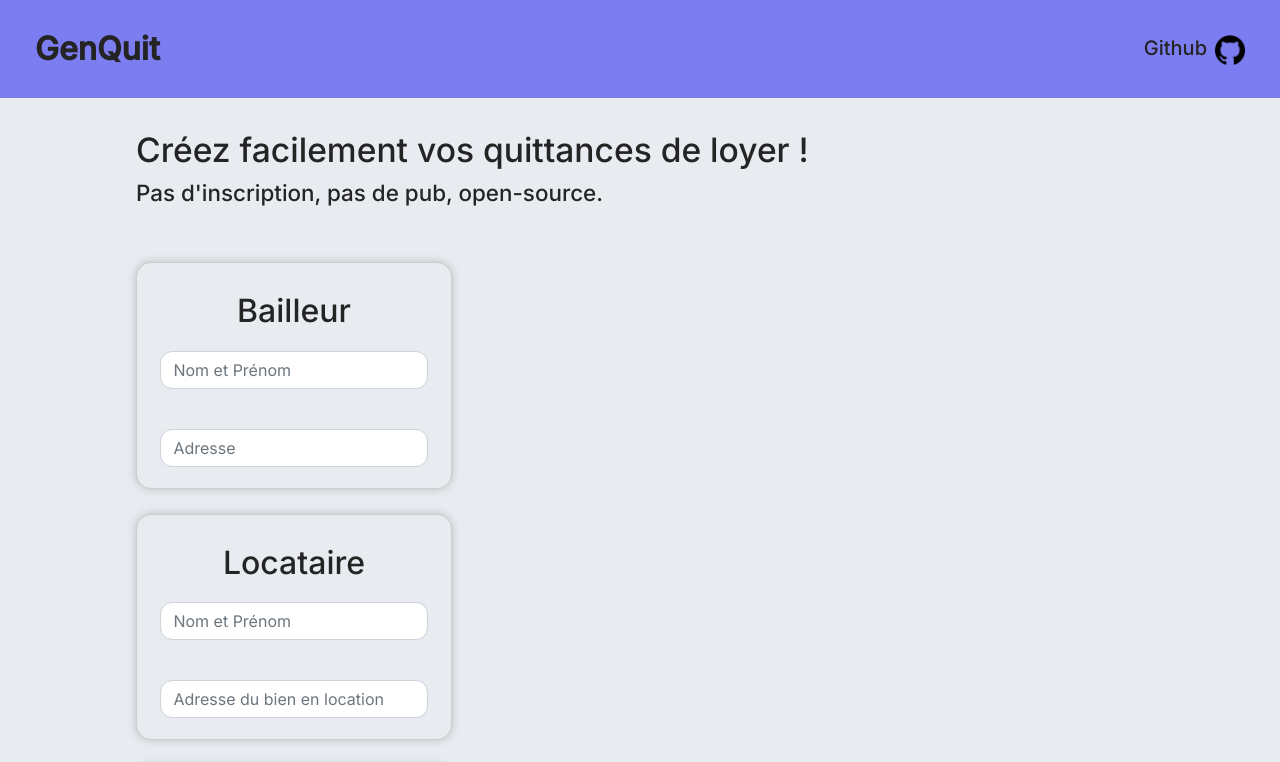
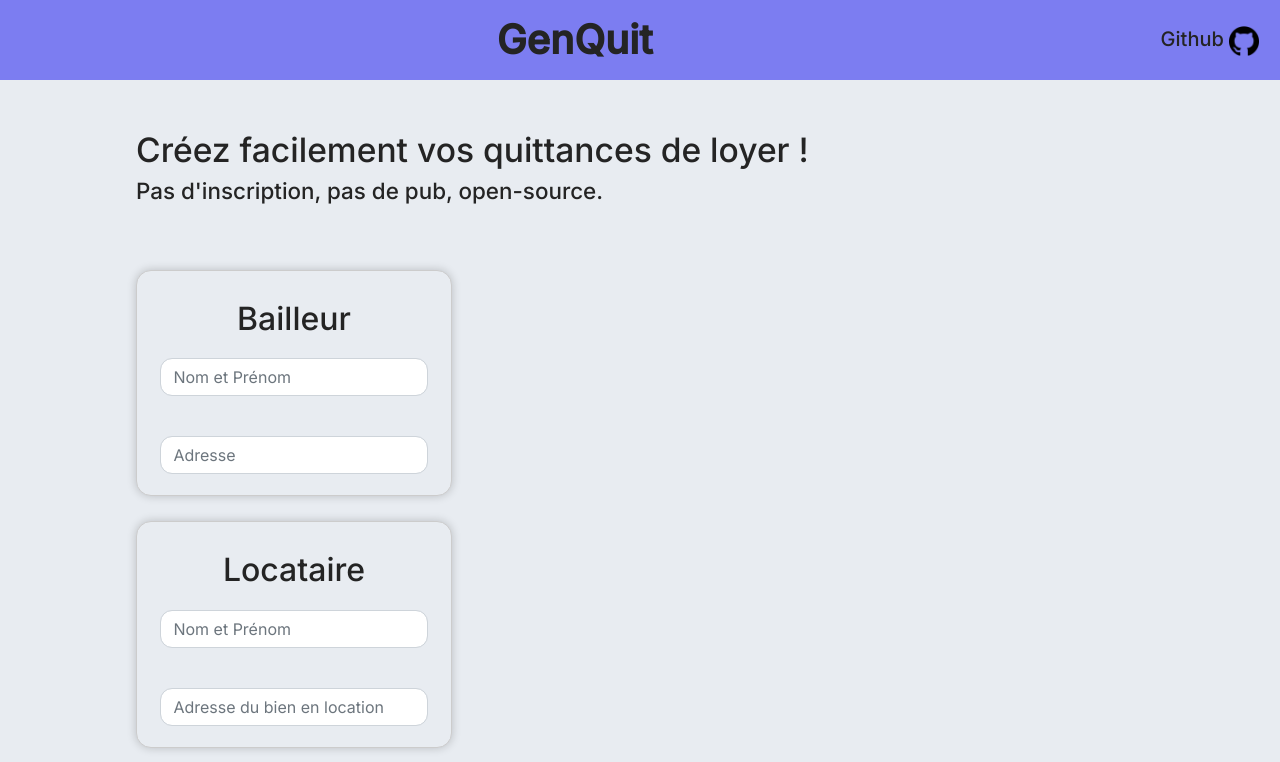
Before and after one commit to Rayanworkout/GenQuit-Generateur-de-Quittances, a plain HTML site: page index.html in a window 1280 px wide. Shown: the top 762 px of the page. Drawn offline with nearby package versions, Linux system fonts and the light colour scheme.

Commit message:
enhanced navbar

```diff
--- a/index.html
+++ b/index.html
@@ -24,17 +24,13 @@
 </head>
 
 <body id="body">
-    <nav class="navbar navbar-expand-lg fixed-top my-navbar">
-        <div class="container-fluid">
-            <a class="navbar-brand title" href="#" id="navbar-title" target="_blank">GenQuit</a>
-
-            <div class="collapse navbar-collapse" id="navbarNavAltMarkup">
-                <div class="navbar-nav ml-auto" id="github">
-                    <a class="github" href="https://github.com/Rayanworkout/GenQuit-Generateur-de-Quittances"
-                        target="_blank">Github<img src="static/img/github-logo.png" class="github-logo"
-                            alt="Github logo"></a>
-                </div>
-            </div>
+    <nav class="navbar navbar-light my-navbar justify-content-between">
+        <a class="navbar-brand" href="#" id="navbar-title">
+            GenQuit
+        </a>
+        <div class="d-flex">
+            <a class="nav-link" href="https://github.com/Rayanworkout/GenQuit-Generateur-de-Quittances" target="_blank" id="github">Github <img
+                    src="static/img/github-logo.png" width="30" height="30" class="d-inline-block" alt=""></a>
         </div>
     </nav>
     <div class="container col-8" id="titles-container">
--- a/static/css/style.css
+++ b/static/css/style.css
@@ -48,71 +48,39 @@
     }
 
     #github {
-        /* display: none; */
-        position: inherit;
-    }
-}
-
-/* md */
-@media (max-width: 768px) {
-    .container {
-        max-width: 640px;
-    }
-}
-
-/* sm */
-@media (max-width: 640px) {
-    .container {
-        max-width: 475px;
-    }
-}
-
-/* xs */
-@media (max-width: 475px) {
-    .container {
-        width: 100%;
+        display: none;
     }
 }
 
 
-
 .my-navbar {
-    color: var(--text-color);
     background-color: var(--main-color);
-    padding: 20px;
-    align-items: center;
-    position: fixed;
+    padding: 0.3rem;
 
 }
 
-.my-navbar .title {
+#navbar-title {
+    font-size: 2.5em;
+    margin: auto;
+    text-align: center;
+    font-weight: bold;
     color: var(--text-color);
-    font-size: 2em;
-    font-weight: bold;
-    text-decoration: none;
 }
 
-.my-navbar .title:hover {
+#navbar-title:hover {
     color: #ffffff;
-    cursor: pointer;
 }
 
-.github {
+#github {
     color: var(--text-color);
     font-size: 20px;
     font-weight: 500;
     text-decoration: none !important;
 }
 
-.github:hover {
+#github:hover {
     color: #ffffff;
     cursor: pointer;
-}
-
-.github-logo {
-    width: 30px;
-    margin-left: 8px;
-    text-decoration: none;
 }
 
 
@@ -127,13 +95,12 @@
 
 
 h1 {
-    margin-top: 130px;
+    margin-top: 50px;
     font-size: 3em;
 }
 
 h3 {
-    margin-top: 10px;
-    margin-bottom: 30px;
+    margin-bottom: 40px;
     font-size: 2em;
 }
 
--- a/static/js/index.js
+++ b/static/js/index.js
@@ -36,7 +36,7 @@ function getMonthAndYear(dateObject) {
     const month = dateObject.getMonth();
     const fullMonth = months[month]
     const year = dateObject.getFullYear()
-    return  `${fullMonth} ${year}`
+    return `${fullMonth} ${year}`
 }
 
 
@@ -124,17 +124,3 @@ dateFields.forEach((element, index) =>
         }
     }
     ));
-
-
-
-//// Responsive //////
-
-// Adding the github link to the title on smaller screens
-
-if (window.innerWidth <= 1024) {
-    // Mobile screen size
-    document.getElementById("navbar-title").href = "https://github.com/Rayanworkout/GenQuit-Generateur-de-Quittances";
-} else {
-    // Desktop screen size
-    document.getElementById("navbar-title").href = "#";
-}
```
